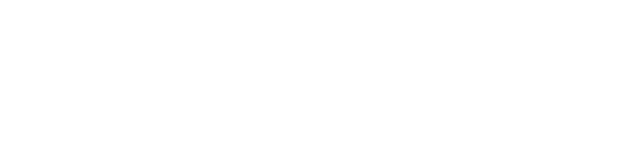
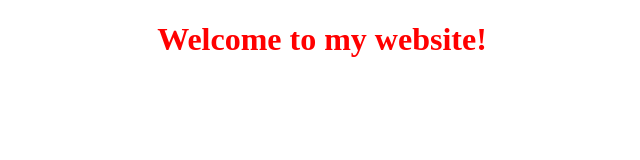
Before and after one commit to Benmehn/CS50---Hello, a plain HTML site: page index.html in a window 1280 px wide. Shown: the whole page, without its empty margins (318-958 px from the left). Drawn offline with Linux system fonts and the light colour scheme.

Commit message:
Linked style sheet

```diff
--- a/index.html
+++ b/index.html
@@ -4,10 +4,9 @@
     <meta charset="UTF-8">
     <meta name="viewport" content="width=device-width, initial-scale=1.0">
     <title>Hello</title>
+    <link rel="stylesheet" href="styles.css">
 </head>
 <body>
-
-
-
+    <h1>Welcome to my website!</h1>
 </body>
 </html>
--- a/styles.css
+++ b/styles.css
@@ -1,3 +1,4 @@
 h1{
     color: red;
+    text-align: center;
 }
```
